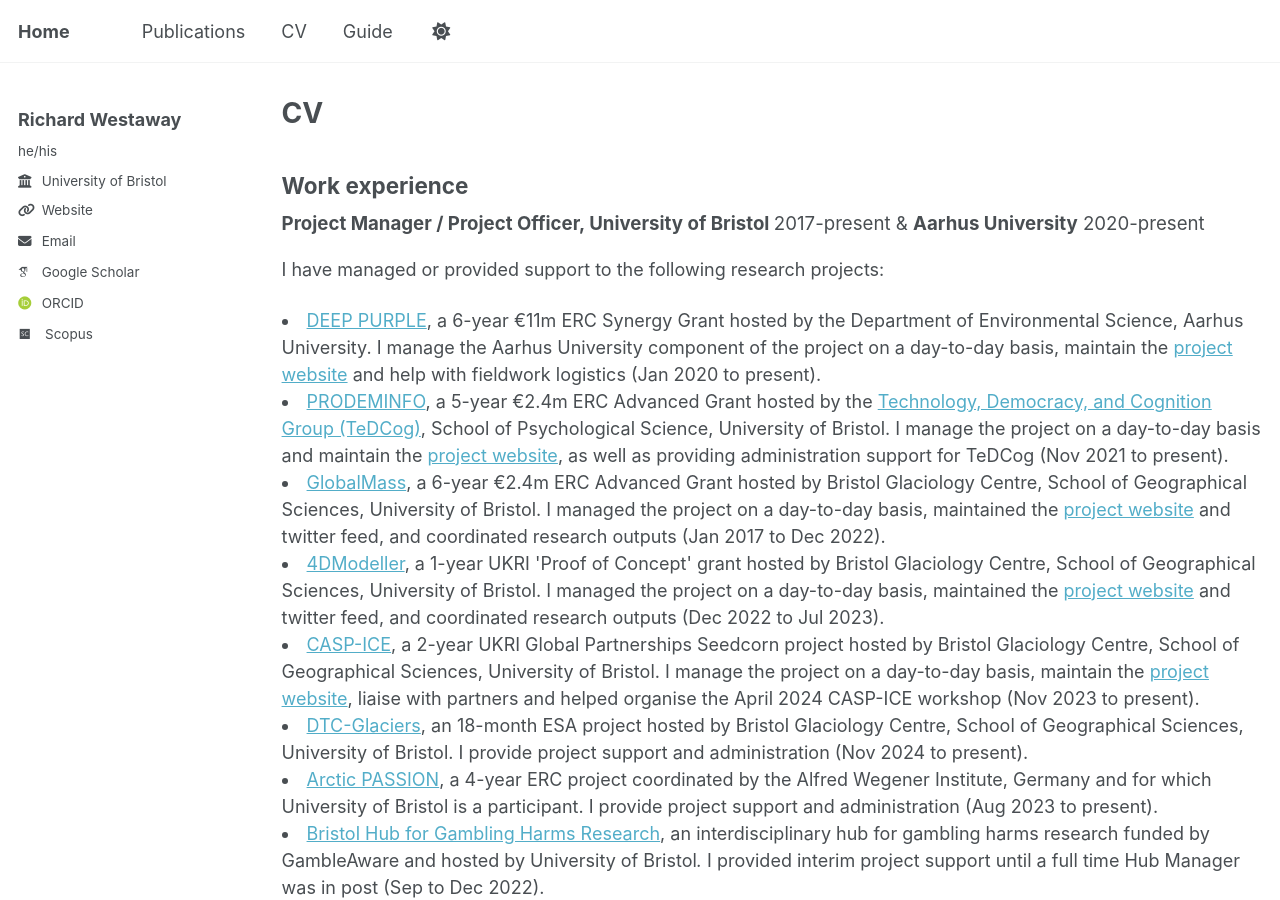
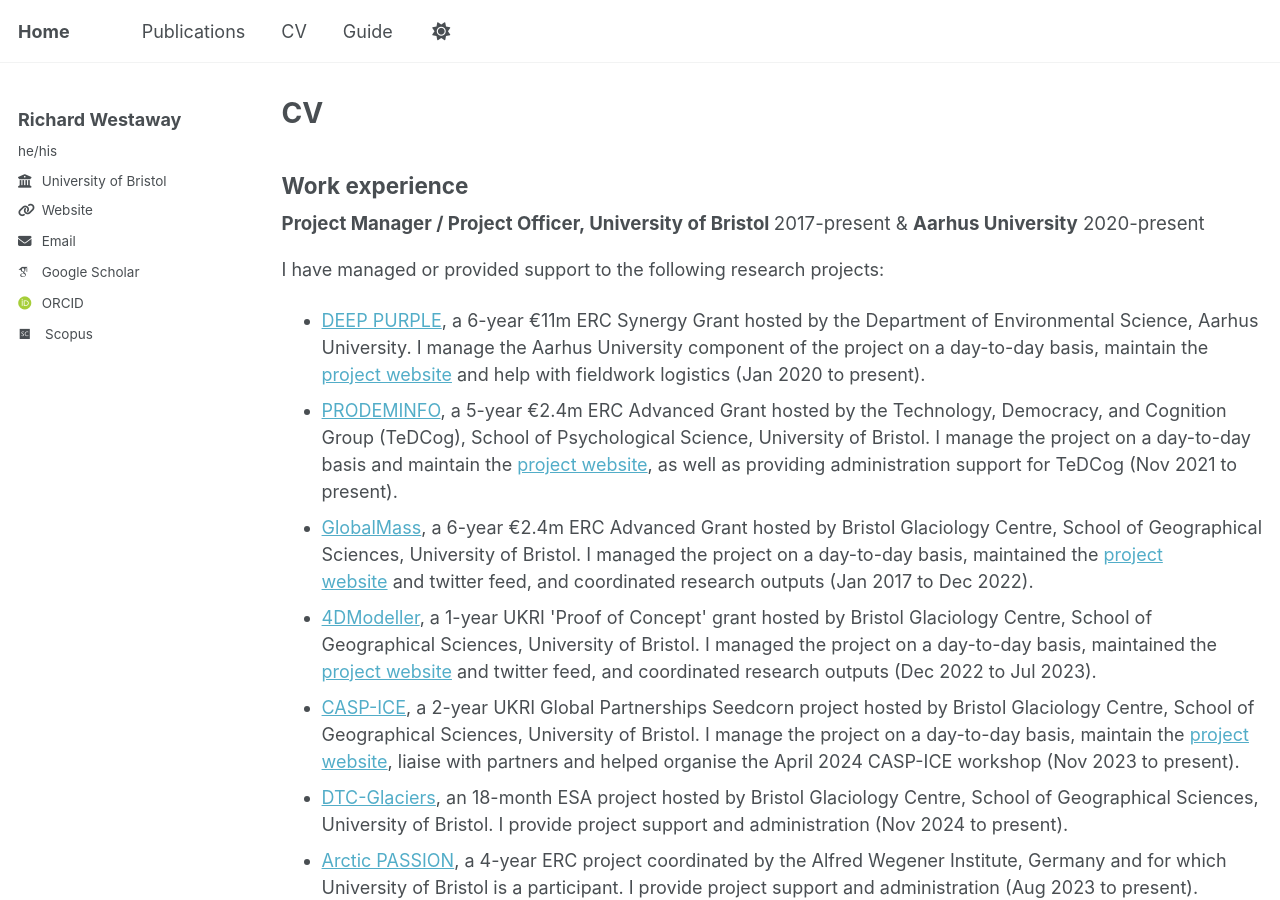
Before and after one commit to richardwestaway/richardwestaway.github.io, a Jekyll site: the page built from _pages/cv.html, in a window 1280 px wide and 900 px high. Built offline with Jekyll 4.4.1, drawn with Linux system fonts in a browser that asks for light colours; some web fonts are replaced; part of the change alters nothing that is shown.

Commit message:
Update cv.html

```diff
--- a/_pages/cv.html
+++ b/_pages/cv.html
@@ -12,10 +12,11 @@ redirect_from:
 </span>
 
 <p>I have managed or provided support to the following research projects:</p>
+<ul>
 
 <li><a href="https://richardwestaway.wordpress.com/deep-purple/">DEEP PURPLE</a>, a 6-year €11m ERC Synergy Grant hosted by the Department of Environmental Science, Aarhus University. I manage the Aarhus University component of the project on a day-to-day basis, maintain the <a href="https://www.deeppurple-ercsyg.eu" target="_blank" rel="noopener">project website</a> and help with fieldwork logistics (Jan 2020 to present).</li>
 
-<li><a href="https://richardwestaway.wordpress.com/current-projects/test/">PRODEMINFO</a>, a 5-year €2.4m ERC Advanced Grant hosted by the <a href="https://www.bristol.ac.uk/psychology/research/cognitive-science/tedcog/" target="_blank" rel="noopener">Technology, Democracy, and Cognition Group (TeDCog)</a>, School of Psychological Science, University of Bristol. I manage the project on a day-to-day basis and maintain the <a href="https://dawn-cadmium-5c5.notion.site/PRODEMINFO-103b1b8c339e45c5ab527710b4b19915" target="_blank" rel="noopener">project website</a>, as well as providing administration support for TeDCog (Nov 2021 to present).</li>
+<li><a href="https://richardwestaway.wordpress.com/current-projects/test/">PRODEMINFO</a>, a 5-year €2.4m ERC Advanced Grant hosted by the Technology, Democracy, and Cognition Group (TeDCog), School of Psychological Science, University of Bristol. I manage the project on a day-to-day basis and maintain the <a href="https://dawn-cadmium-5c5.notion.site/PRODEMINFO-103b1b8c339e45c5ab527710b4b19915" target="_blank" rel="noopener">project website</a>, as well as providing administration support for TeDCog (Nov 2021 to present).</li>
 
 <li><a href="https://cordis.europa.eu/project/id/694188" rel="noopener">GlobalMass</a>, a 6-year €2.4m ERC Advanced Grant hosted by Bristol Glaciology Centre, School of Geographical Sciences, University of Bristol. I managed the project on a day-to-day basis, maintained the <a href="http://www.globalmass.eu" target="_blank" rel="noopener">project website</a> and twitter feed, and coordinated research outputs (Jan 2017 to Dec 2022).</li>
 
```
